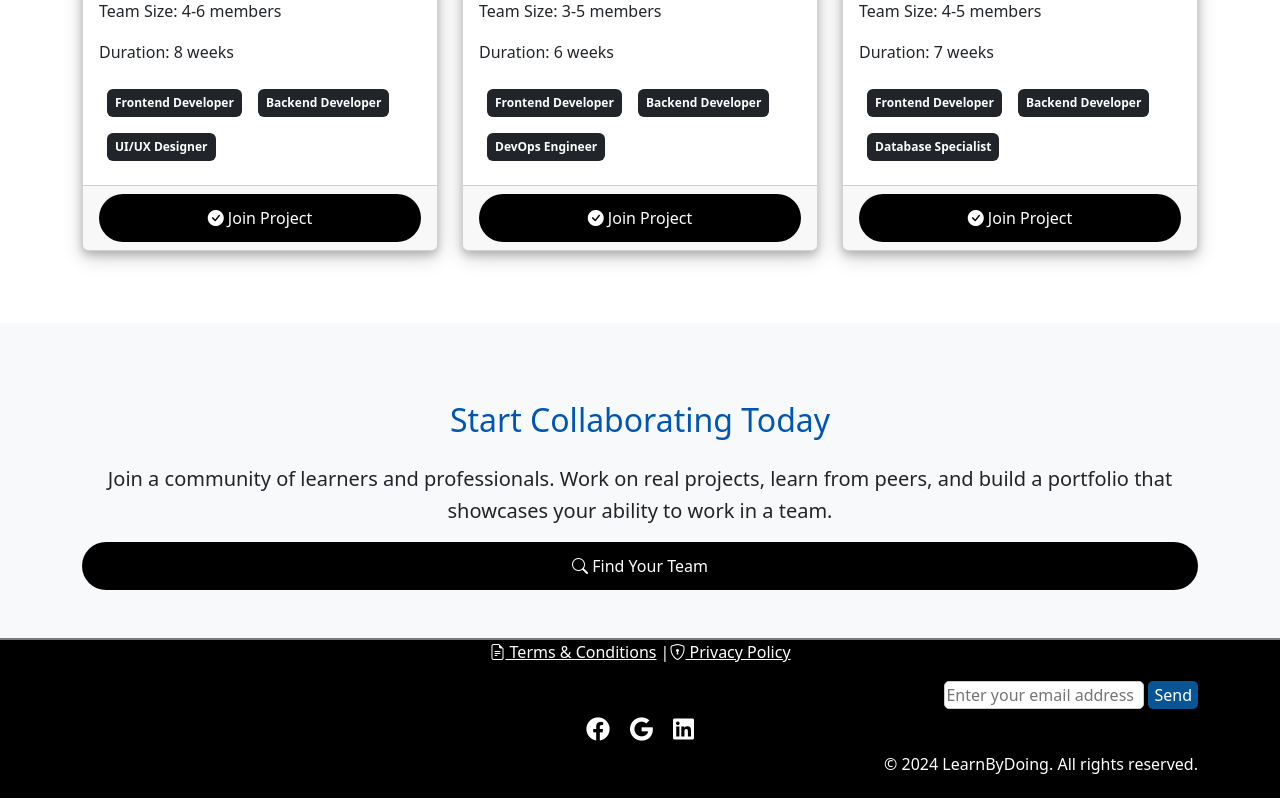
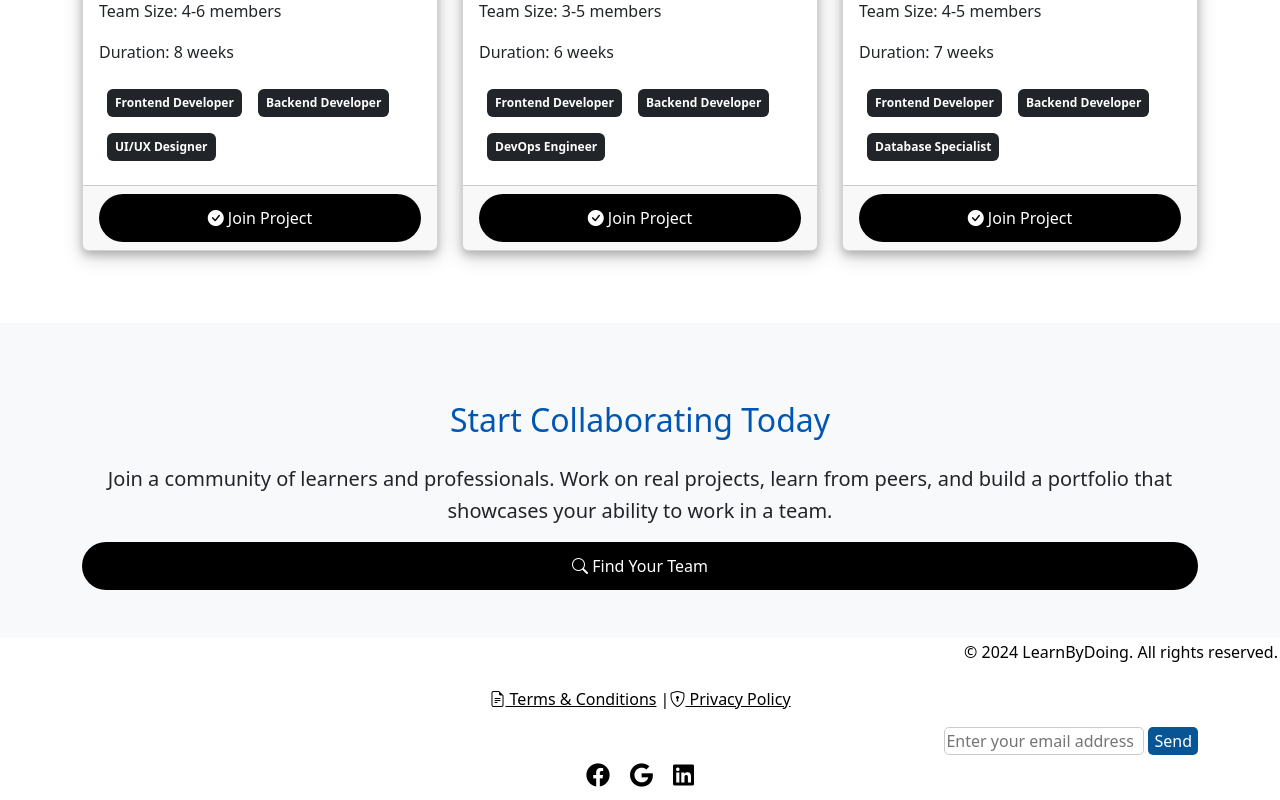
Before and after one commit to Prudvi337/LearnByDoing, a React (Create React App) app in the folder client/: page / in a window 1280 px wide. Shown: the part 652-1452 px from the top of the page. Built offline with nearby package versions, Linux system fonts and the light colour scheme.

Commit message:
some bugs fixed for terms and conditions

```diff
--- a/client/src/components/Footer.css
+++ b/client/src/components/Footer.css
@@ -1,7 +1,8 @@
 .foot{
-    border-top:2px solid rgb(124, 122, 122);
-    background-color: black;
-    color:white;
+    /* border-top:2px solid rgb(124, 122, 122); */
+    background-color: rgb(255, 255, 255);
+    padding:2px;
+    color:rgb(0, 0, 0);
 }
 .email-input {
     padding: 1px;
@@ -23,3 +24,6 @@
   .social-icons i:hover{
 color:red;
   }
+ .container p .link-hover:hover {
+    color: blue !important; ; /* Change this to your preferred hover color */
+}
--- a/client/src/components/Footer.js
+++ b/client/src/components/Footer.js
@@ -1,22 +1,21 @@
 import React from 'react';
 import { Link } from 'react-router-dom';
 import './Footer.css';
-import Terms from './Terms.js';
-import Privacy from './Privacy.js';
-
 const Footer = () => {
     return (
-        <footer className="foot h-25">
+        <footer className="foot">
+            <marquee behavior="alternate">
+                <p>&copy; 2024 LearnByDoing. All rights reserved.</p>
+            </marquee>
             <div className="container text-center">
                 <p>
-                    <Link to="/terms" className="text-white">
+                    <Link to="/terms" className="text-black link-hover">
                         <i className="bi bi-file-earmark-text"></i> Terms & Conditions
                     </Link> |
-                    <Link to="/privacy" className="text-white">
+                    <Link to="/privacy" className="text-black link-hover">
                         <i className="bi bi-shield-lock"></i> Privacy Policy
                     </Link>
-                </p>
-                <div className="contact-form d-flex justify-content-end">
+                </p><div className="contact-form d-flex justify-content-end">
                     <input type="email" placeholder="Enter your email address" className='email-input mx-1' />
                     <button type="submit" className='send-button'>Send</button>
                 </div>
@@ -25,9 +24,7 @@ const Footer = () => {
                     <i className="fab fa-google"></i>
                     <i className="fab fa-linkedin"></i>
                 </div>
-                <marquee behavior="alternate">
-                    <p>&copy; 2024 LearnByDoing. All rights reserved.</p>
-                </marquee>
+
             </div>
         </footer>
     );
--- a/client/src/components/Privacy.js
+++ b/client/src/components/Privacy.js
@@ -3,6 +3,7 @@ import React from 'react';
 import './T&P.css';
 const Privacy = () => {
     return (
+        <>
         <div>
             <h1>Privacy Policy</h1>
         <p>At LearnByDoing, we are committed to protecting your privacy. This Privacy Policy outlines how we collect, use, and protect your personal information when you interact with our platform.</p>
@@ -51,12 +52,12 @@ const Privacy = () => {
         <p>We may update this Privacy Policy from time to time. Any changes will be posted on this page, and we will notify you via email or platform notifications if the changes are significant. Your continued use of the platform after any updates signifies your acceptance of the revised policy.</p>
 
         <h2>8. Contact Us</h2>
-        <p>If you have any questions or concerns about this Privacy Policy or how we handle your personal information, please contact us at <strong>privacy@learnbydoing.com</strong>.</p>
-
-        <div class="back-to-home">
-            <p><a href="/">Back to Home</a></p>
+        <p>If you have any questions or concerns about this Privacy Policy or how we handle your personal information, please contact us at <strong><a href="mailto:privacy@learnbydoing.com" className='text-black'>privacy@learnbydoing.com</a></strong>.</p>
         </div>
-        </div>
+         <marquee behavior="alternate" className="bg-dark text-white align-content-center">
+         <p>&copy; 2024 LearnByDoing. All rights reserved.</p>
+     </marquee>
+    </>
     );
 };
 
--- /dev/null
+++ b/client/src/components/Term.css
@@ -0,0 +1,25 @@
+
+.term h1 {
+    color: #007BFF;
+    text-align: center;
+    margin-bottom: 20px;
+}
+
+.term h2 {
+    color: #0056b3;
+    margin-top: 30px;
+}
+
+.term p {
+    line-height: 1.6;
+    margin-bottom: 15px;
+}
+
+.term ul {
+    margin-left: 20px;
+    list-style-type: disc;
+}
+
+.term li {
+    margin-bottom: 10px;
+}
--- a/client/src/components/Terms.js
+++ b/client/src/components/Terms.js
@@ -1,10 +1,12 @@
 // src/components/Terms.js
 import React from 'react';
-import './T&P.css';
+import './Term.css';
 
 const Terms = () => {
+
     return (
-        <div>
+        <>
+        <div className='term'>
             <h1>Terms and Conditions</h1>
         <p>Welcome to LearnByDoing, an online platform focused on project-based learning to enhance skills and promote real-world impact. By using this website, you agree to comply with these Terms and Conditions. Please read them carefully before engaging with the content or services provided.</p>
 
@@ -54,10 +56,12 @@ const Terms = () => {
         <h2>12. Termination</h2>
         <p>LearnByDoing reserves the right to terminate or suspend access to users who violate these Terms and Conditions, engage in misconduct, or misuse the platform.</p>
 
-        <div class="back-to-home">
-            <p><a href="/">Back to Home</a></p>
-        </div>
+
     </div>
+     <marquee behavior="alternate" className="bg-dark text-white align-content-center">
+     <p>&copy; 2024 LearnByDoing. All rights reserved.</p>
+ </marquee>
+ </>
     );
 };
 
```
Also changed, not shown: 1 other file (tests, documents, lock files or other folders).
